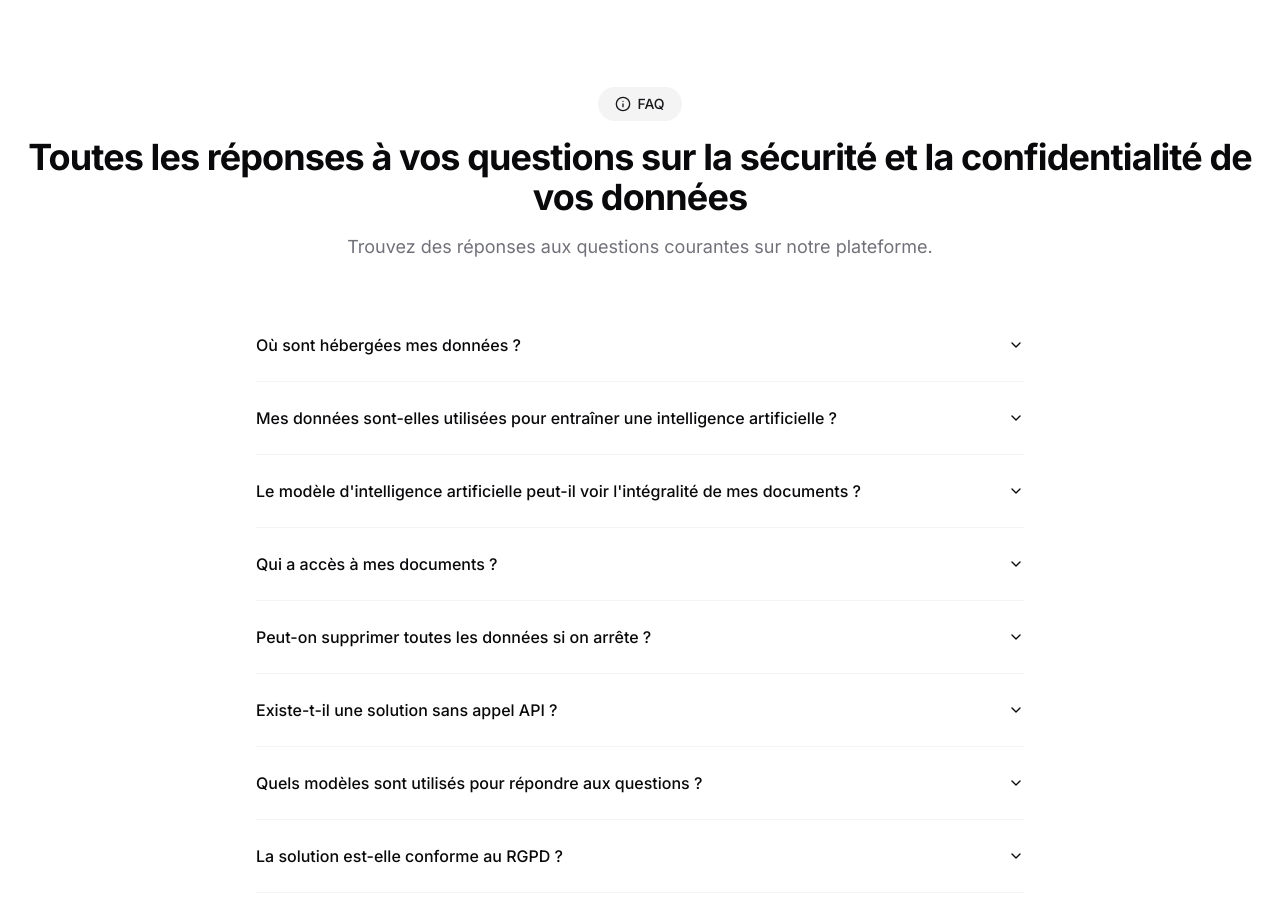
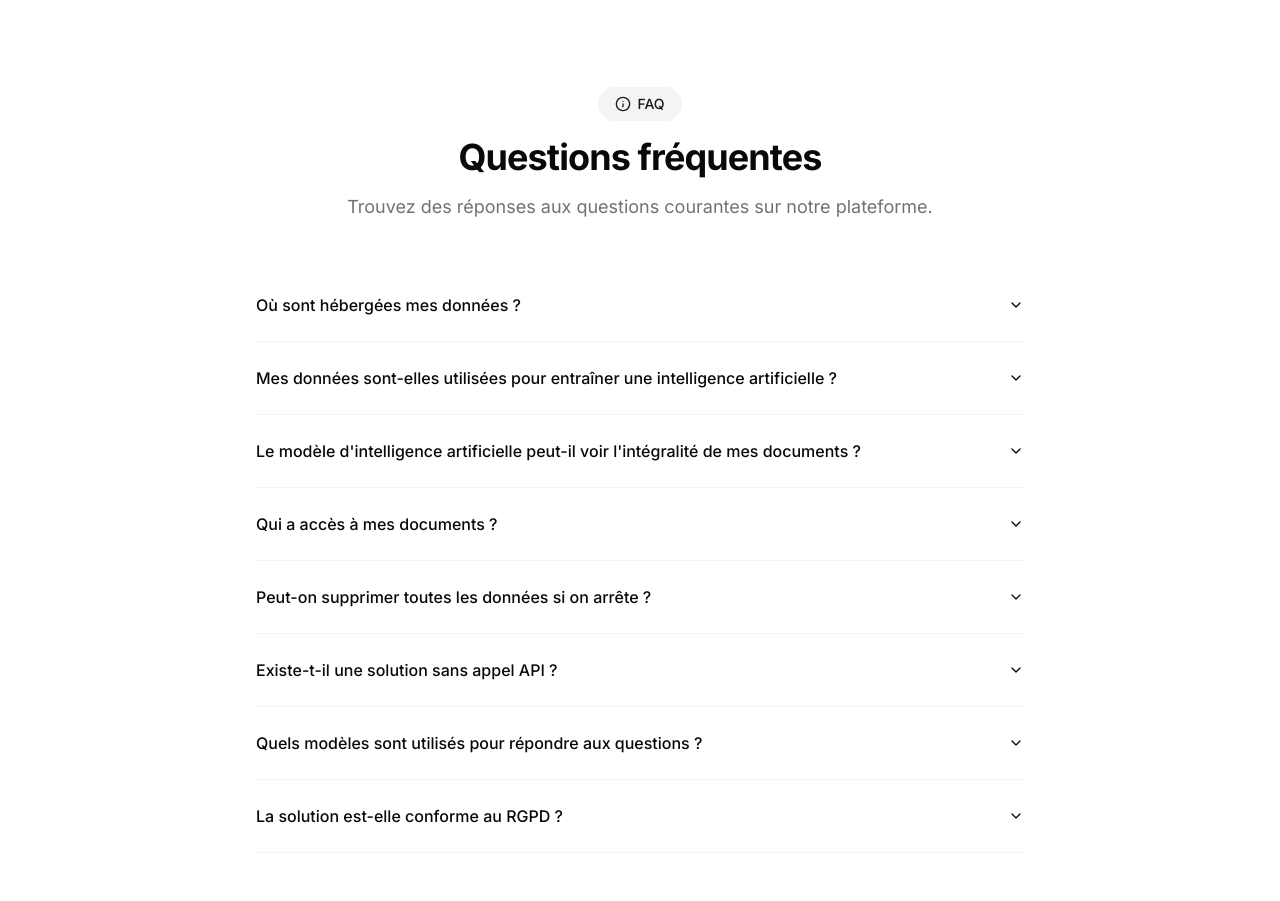
Before and after one commit to AlienorAI/website, a Next.js app: page / in a window 1280 px wide. Shown: the part 5500-6401 px from the top of the page. Built offline with nearby package versions, Linux system fonts and the light colour scheme.

Commit message:
feat: change faq wording

```diff
--- a/app/page.tsx
+++ b/app/page.tsx
@@ -1020,8 +1020,7 @@ export default function LandingPage() {
                 FAQ
               </Badge>
               <h2 className="text-3xl md:text-4xl font-bold tracking-tight">
-                Toutes les réponses à vos questions sur la sécurité et la
-                confidentialité de vos données
+                Questions fréquentes
               </h2>
               <p className="max-w-[800px] text-muted-foreground md:text-lg">
                 Trouvez des réponses aux questions courantes sur notre
```
